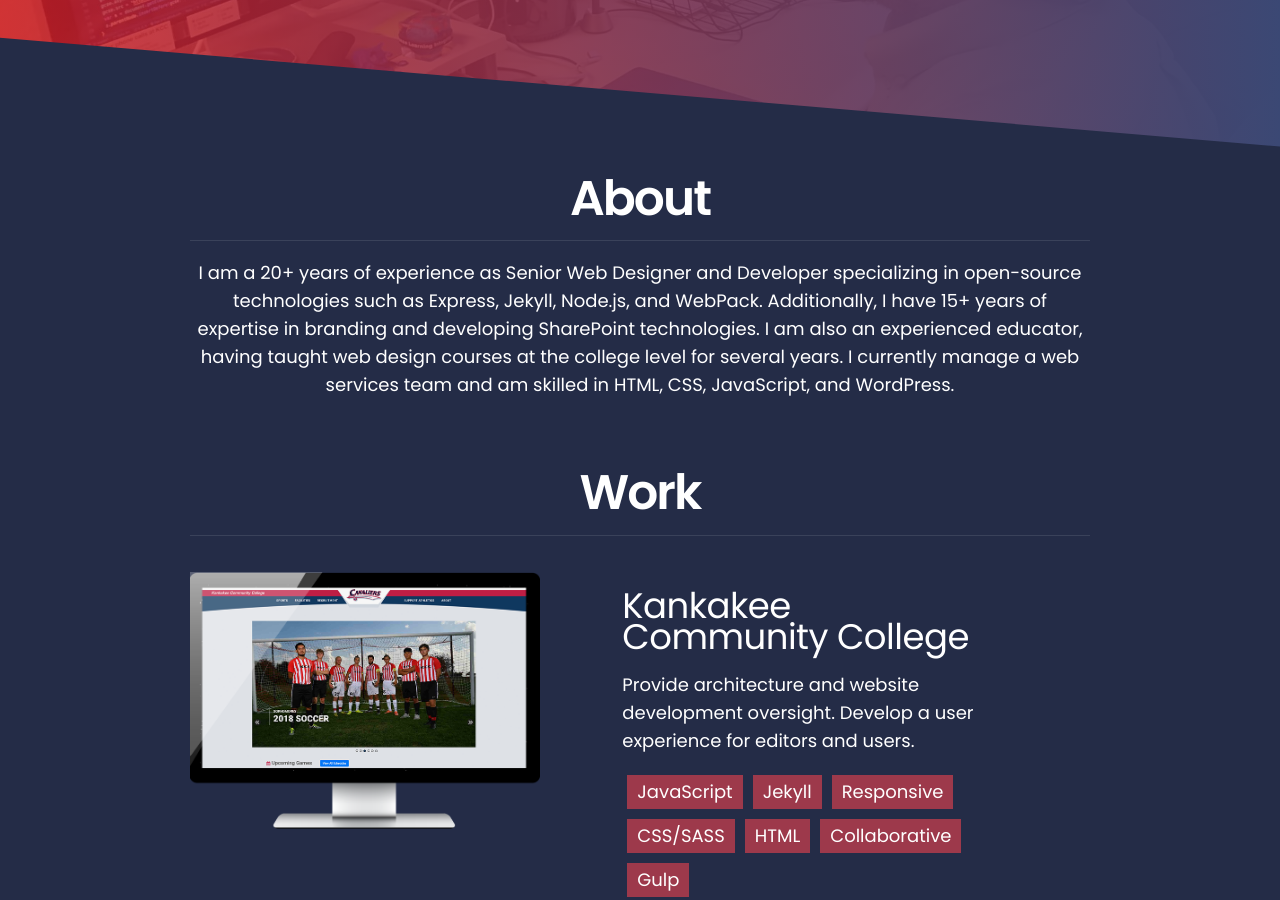
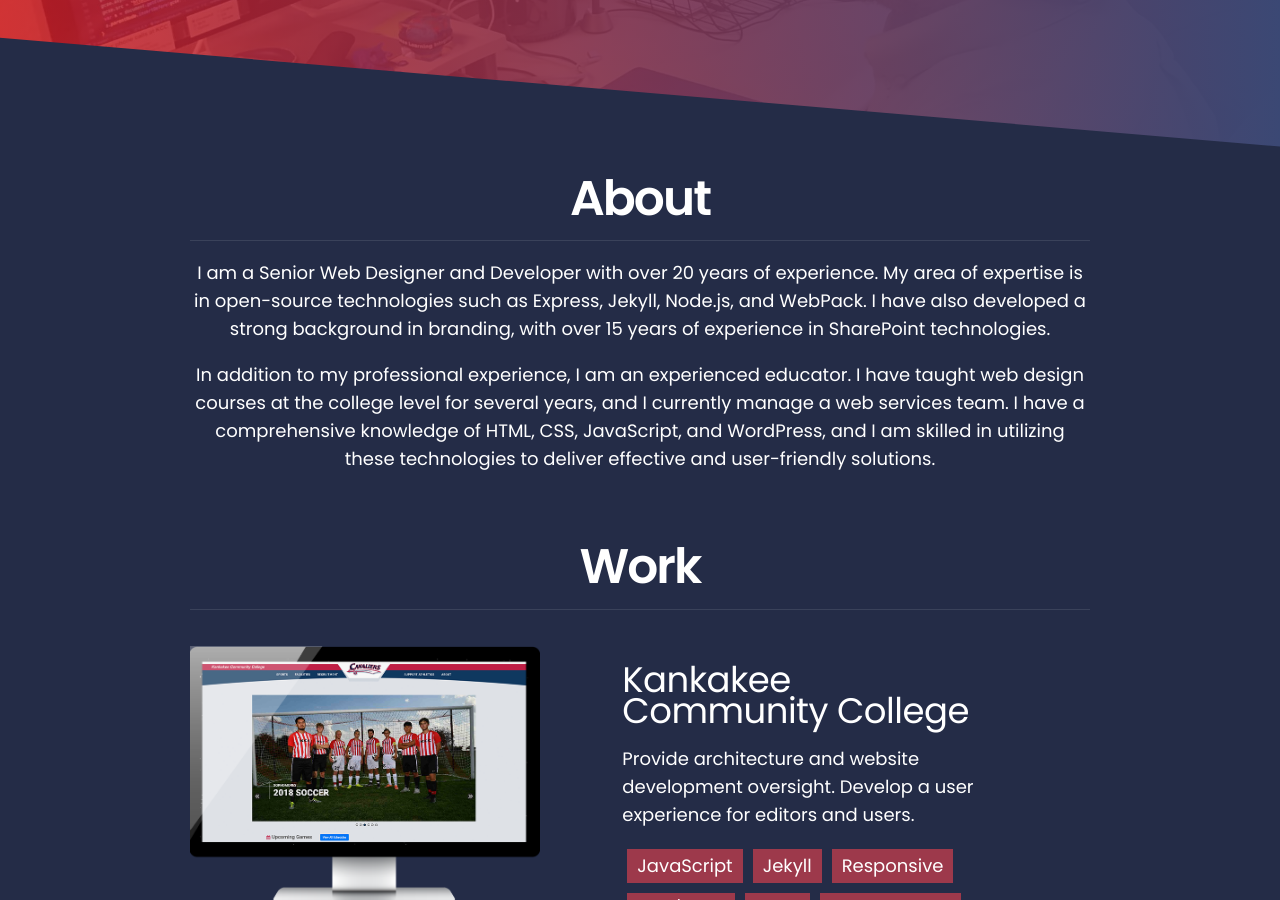
Before and after one commit to rehmpke/rogerehmpkesite, a Jekyll site: the page built from index.html, in a window 1280 px wide and 900 px high, scrolled down 348 px. Built offline with Jekyll 4.4.1, drawn with Linux system fonts in a browser that asks for light colours.

Commit message:
Change to two paragraphs
Create two paragraphs from the one that was in about

```diff
--- a/_includes/about.html
+++ b/_includes/about.html
@@ -2,6 +2,7 @@
   <div class="about__content space-top space-bottom">
     <h2>About</h2>
     <hr class="primary" />
-    <p>I am a 20+ years of experience as Senior Web Designer and Developer specializing in open-source technologies such as Express, Jekyll, Node.js, and WebPack. Additionally, I have 15+ years of expertise in branding and developing SharePoint technologies. I am also an experienced educator, having taught web design courses at the college level for several years. I currently manage a web services team and am skilled in HTML, CSS, JavaScript, and WordPress.</p>
+    <p>I am a Senior Web Designer and Developer with over 20 years of experience. My area of expertise is in open-source technologies such as Express, Jekyll, Node.js, and WebPack. I have also developed a strong background in branding, with over 15 years of experience in SharePoint technologies.</p>
+    <p>In addition to my professional experience, I am an experienced educator. I have taught web design courses at the college level for several years, and I currently manage a web services team. I have a comprehensive knowledge of HTML, CSS, JavaScript, and WordPress, and I am skilled in utilizing these technologies to deliver effective and user-friendly solutions.</p>
   </div>
 </section>
```
